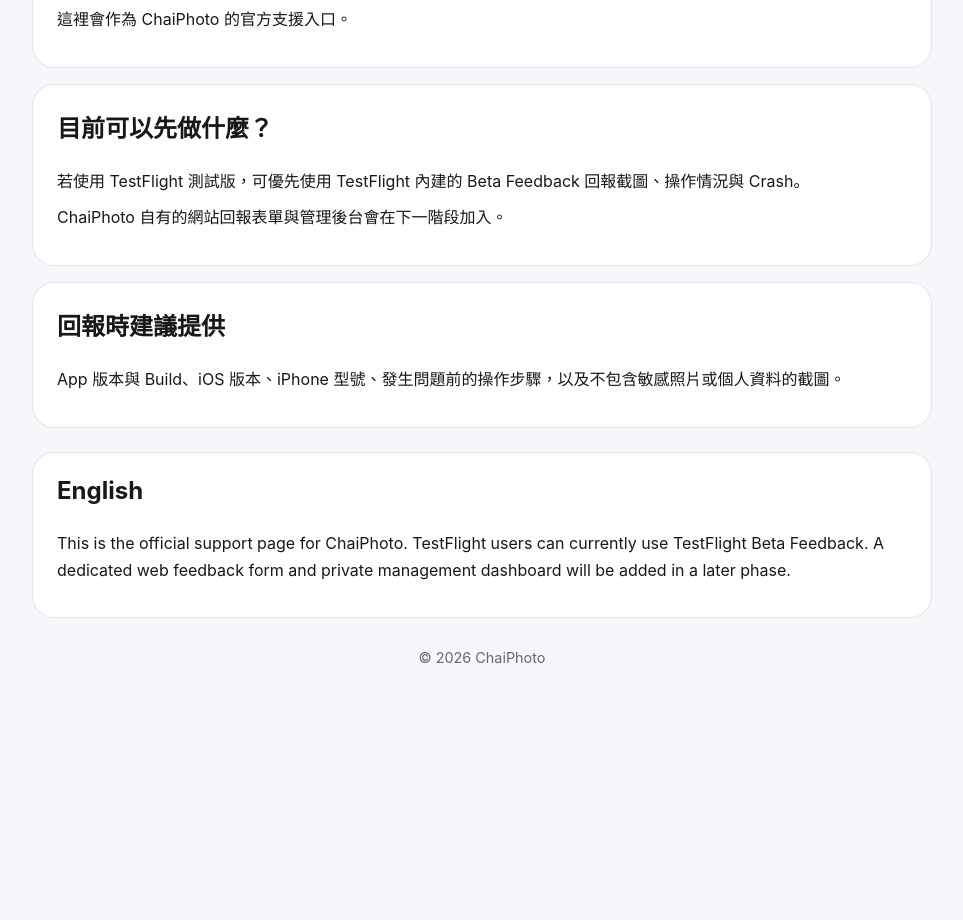
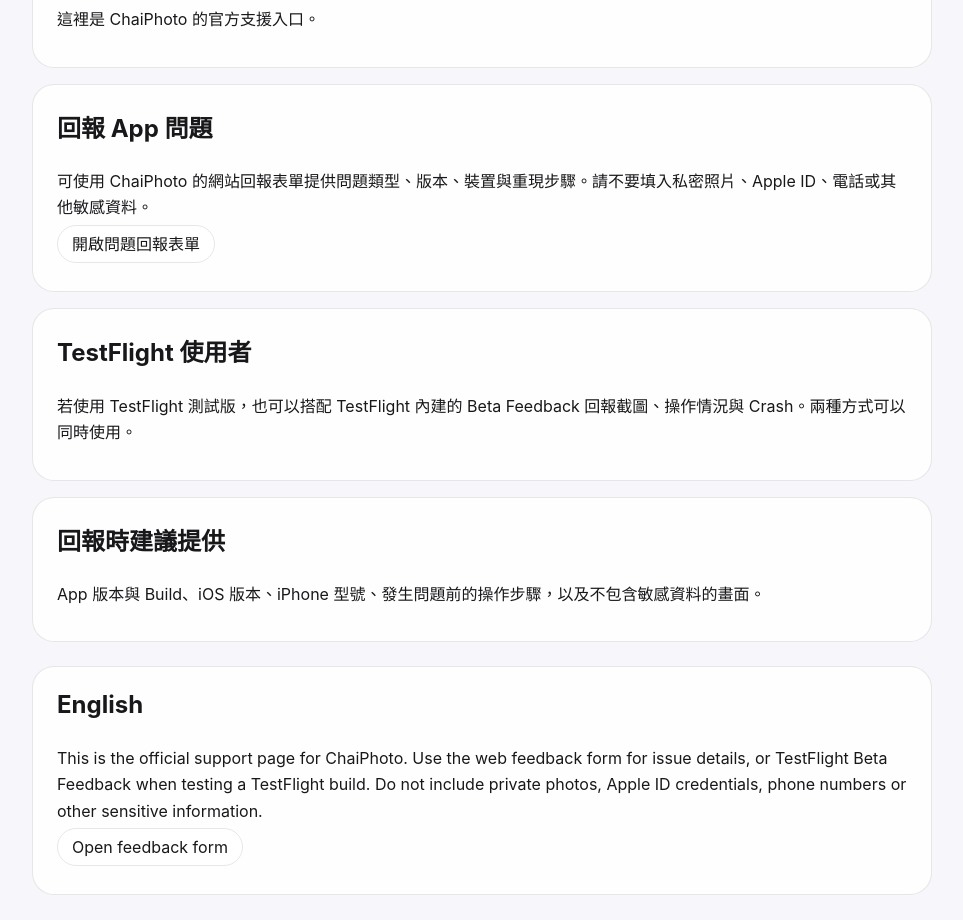
Before and after one commit to Kongdean2374/ChaiPhoto-Web, a website: page public/support/index.html in a window 1280 px wide. Shown: the part 276-1196 px from the top of the page, without its empty margins (158-1121 px from the left). Before the commit the page ends 1018 px from the top, so only its background shows below. Drawn offline with Linux system fonts and the light colour scheme.

Commit message:
Link support page to feedback form

```diff
--- a/public/support/index.html
+++ b/public/support/index.html
@@ -13,28 +13,35 @@
     <a href="/privacy">隱私政策</a>
     <a href="/terms">使用政策</a>
     <a href="/support">支援</a>
+    <a href="/report">問題回報</a>
   </nav>
 
   <div class="hero">
     <p class="muted">ChaiPhoto Support</p>
     <h1>支援與問題回報</h1>
-    <p>這裡會作為 ChaiPhoto 的官方支援入口。</p>
+    <p>這裡是 ChaiPhoto 的官方支援入口。</p>
   </div>
 
   <section>
-    <h2>目前可以先做什麼？</h2>
-    <p>若使用 TestFlight 測試版，可優先使用 TestFlight 內建的 Beta Feedback 回報截圖、操作情況與 Crash。</p>
-    <p>ChaiPhoto 自有的網站回報表單與管理後台會在下一階段加入。</p>
+    <h2>回報 App 問題</h2>
+    <p>可使用 ChaiPhoto 的網站回報表單提供問題類型、版本、裝置與重現步驟。請不要填入私密照片、Apple ID、電話或其他敏感資料。</p>
+    <p><a class="button" href="/report">開啟問題回報表單</a></p>
+  </section>
+
+  <section>
+    <h2>TestFlight 使用者</h2>
+    <p>若使用 TestFlight 測試版，也可以搭配 TestFlight 內建的 Beta Feedback 回報截圖、操作情況與 Crash。兩種方式可以同時使用。</p>
   </section>
 
   <section>
     <h2>回報時建議提供</h2>
-    <p>App 版本與 Build、iOS 版本、iPhone 型號、發生問題前的操作步驟，以及不包含敏感照片或個人資料的截圖。</p>
+    <p>App 版本與 Build、iOS 版本、iPhone 型號、發生問題前的操作步驟，以及不包含敏感資料的畫面。</p>
   </section>
 
   <section class="lang">
     <h2>English</h2>
-    <p>This is the official support page for ChaiPhoto. TestFlight users can currently use TestFlight Beta Feedback. A dedicated web feedback form and private management dashboard will be added in a later phase.</p>
+    <p>This is the official support page for ChaiPhoto. Use the web feedback form for issue details, or TestFlight Beta Feedback when testing a TestFlight build. Do not include private photos, Apple ID credentials, phone numbers or other sensitive information.</p>
+    <p><a class="button" href="/report">Open feedback form</a></p>
   </section>
 
   <footer>© 2026 ChaiPhoto</footer>
```
